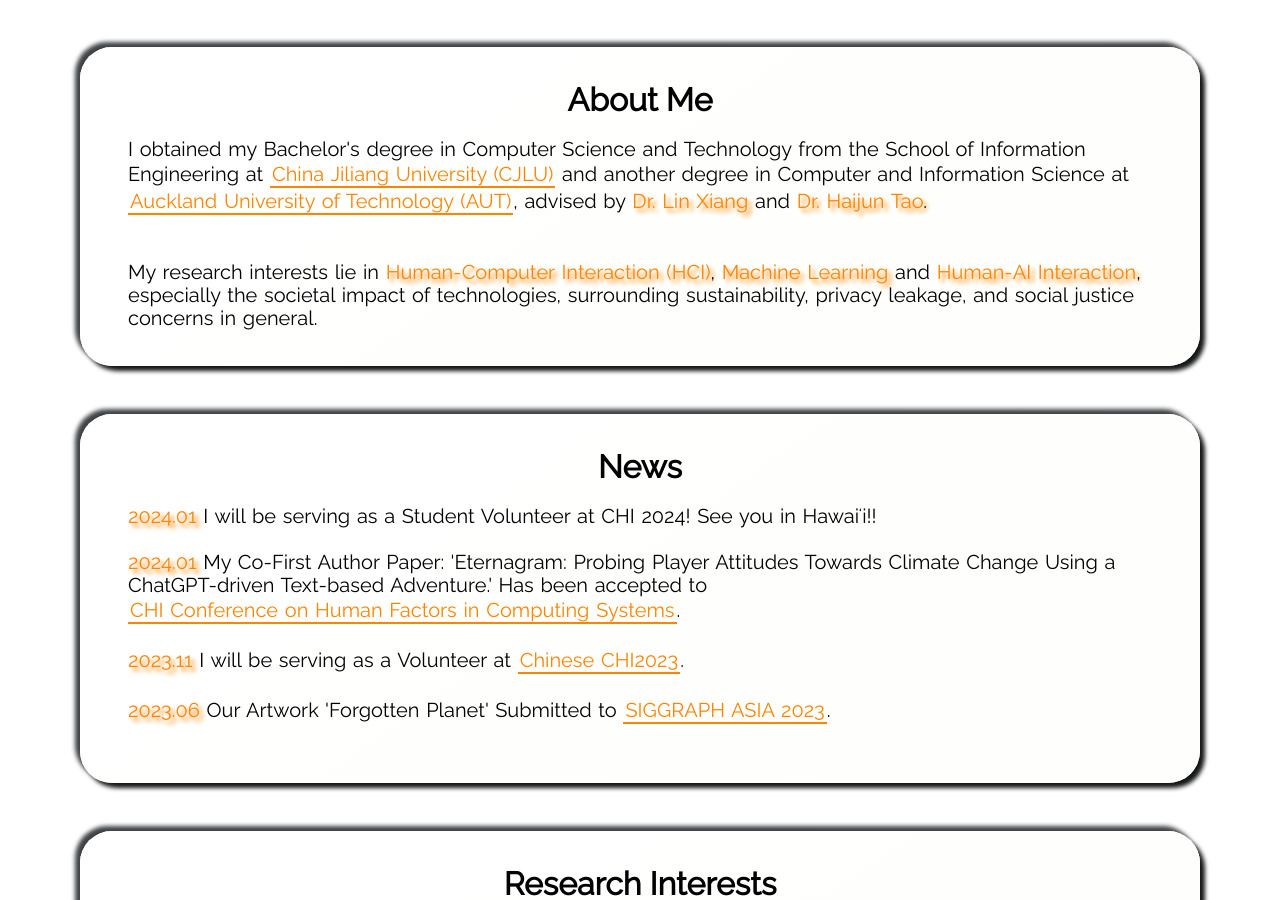
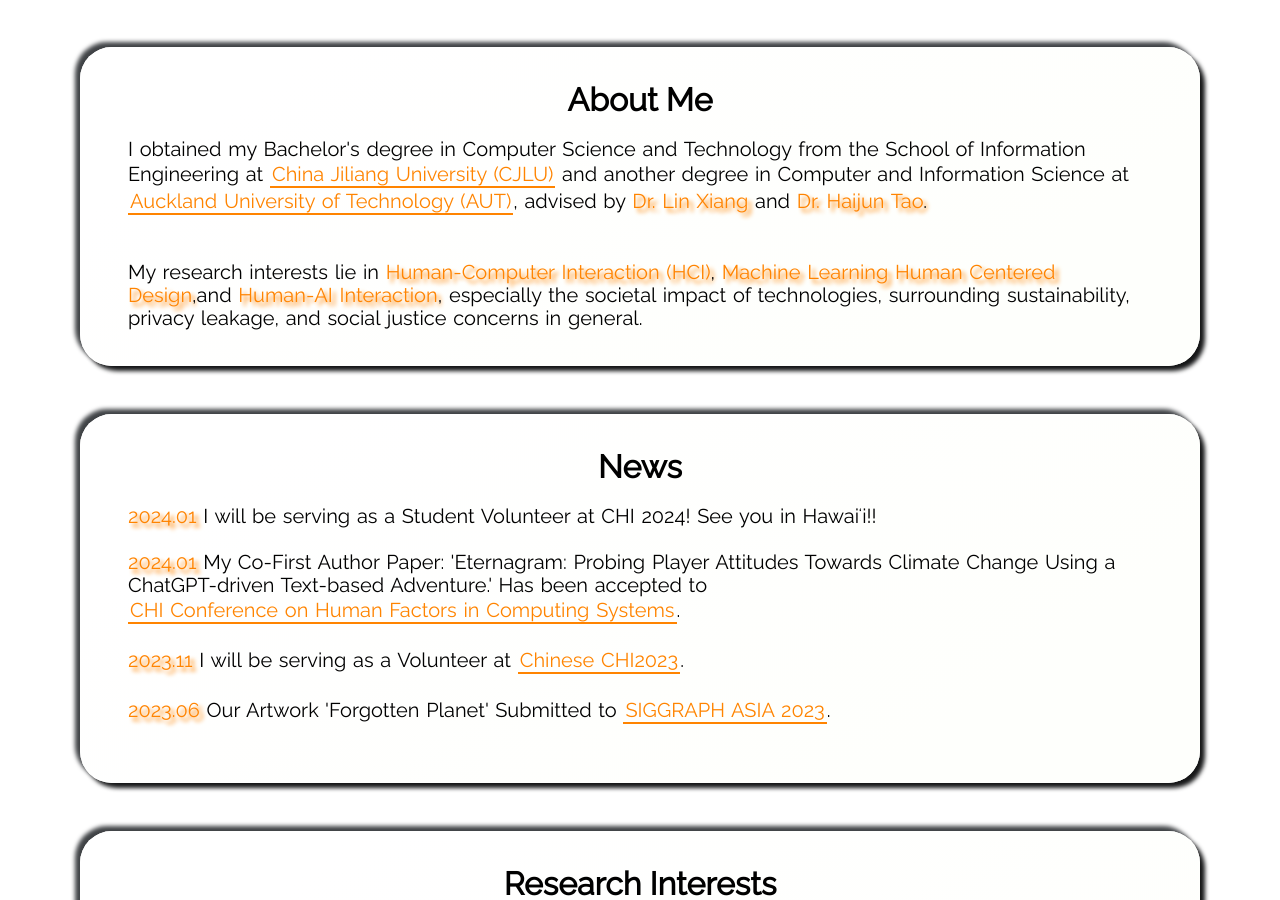
Before and after one commit to Carolzhangzz/VisualWebTemplate, a Jekyll site: the page built from index.html, in a window 1280 px wide and 900 px high, scrolled down 1013 px. Built offline with Jekyll 4.4.1, drawn with Linux system fonts in a browser that asks for light colours.

Commit message:
Update _config.yml

```diff
--- a/_config.yml
+++ b/_config.yml
@@ -40,7 +40,7 @@ about_me_description:
   degree in Computer and Information Science at<a class="highlight-link" href="https://www.aut.ac.nz/" target="_blank" rel="noreferrer">Auckland University of Technology (AUT)</a>, advised by <a class="highlight-title" href="#">Dr. Lin Xiang</a> and <a class="highlight-title" href="#">Dr. Haijun Tao</a>.<br><br><br>
 
   My research interests lie in <a class="highlight-title" href="">Human-Computer Interaction (HCI)</a>, <a class="highlight-title" href="#">Machine Learning</a>
-  and <a class="highlight-title" href="#"> Human-AI Interaction</a>, especially the societal impact of technologies, surrounding sustainability, privacy leakage, and social justice concerns in general.
+  <a class="highlight-title" href="#">Human Centered Design</a>,and <a class="highlight-title" href="#"> Human-AI Interaction</a>, especially the societal impact of technologies, surrounding sustainability, privacy leakage, and social justice concerns in general.
 
 
 # NEWS SECTION
```
